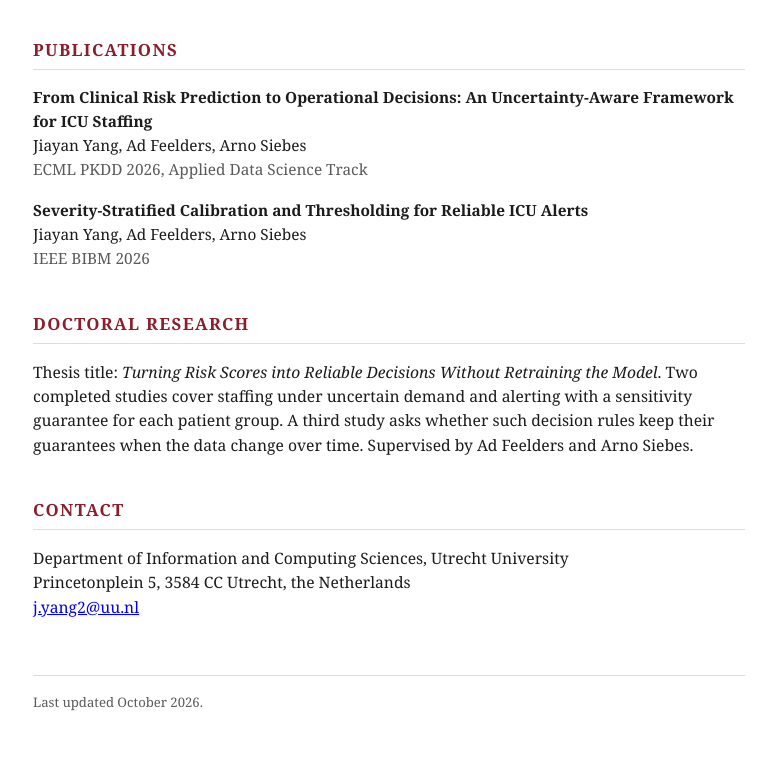
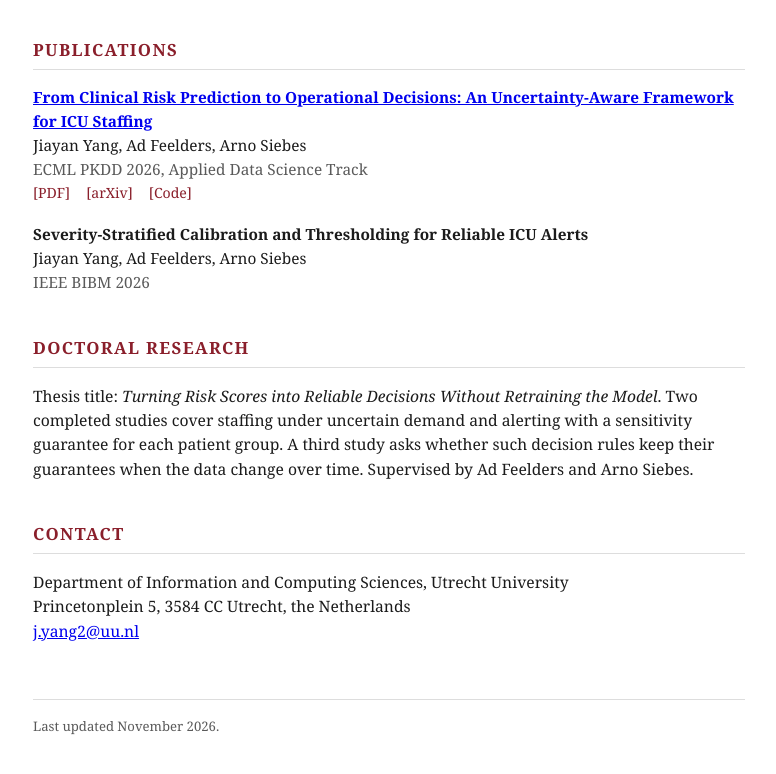
Before and after one commit to jiaya12/jiaya12.github.io, a plain HTML site: page index.html in a window 1280 px wide. Shown: the part 470-1244 px from the top of the page, without its empty margins (251-1027 px from the left). Drawn offline with Linux system fonts and the light colour scheme.

Commit message:
update paper link

```diff
--- a/index.html
+++ b/index.html
@@ -145,9 +145,16 @@
     <h2>Publications</h2>
 
     <div class="pub">
-      <div class="title">From Clinical Risk Prediction to Operational Decisions: An Uncertainty-Aware Framework for ICU Staffing</div>
+      <div class="title">
+        <a href="papers/icu-staffing.pdf">From Clinical Risk Prediction to Operational Decisions: An Uncertainty-Aware Framework for ICU Staffing</a>
+      </div>
       <div>Jiayan Yang, Ad Feelders, Arno Siebes</div>
       <div class="venue">ECML PKDD 2026, Applied Data Science Track</div>
+      <div class="links">
+        <a href="papers/icu-staffing.pdf">[PDF]</a>
+        <a href="https://arxiv.org/abs/2610.25530">[arXiv]</a>
+        <a href="https://github.com/jiaya12/uncertainty-aware-icu-staffing">[Code]</a>
+      </div>
     </div>
 
     <div class="pub">
@@ -178,7 +185,7 @@
   </section>
 
   <footer>
-    Last updated October 2026.
+    Last updated November 2026.
   </footer>
 
 </div>
```
Also changed, not shown: 2 other files.
